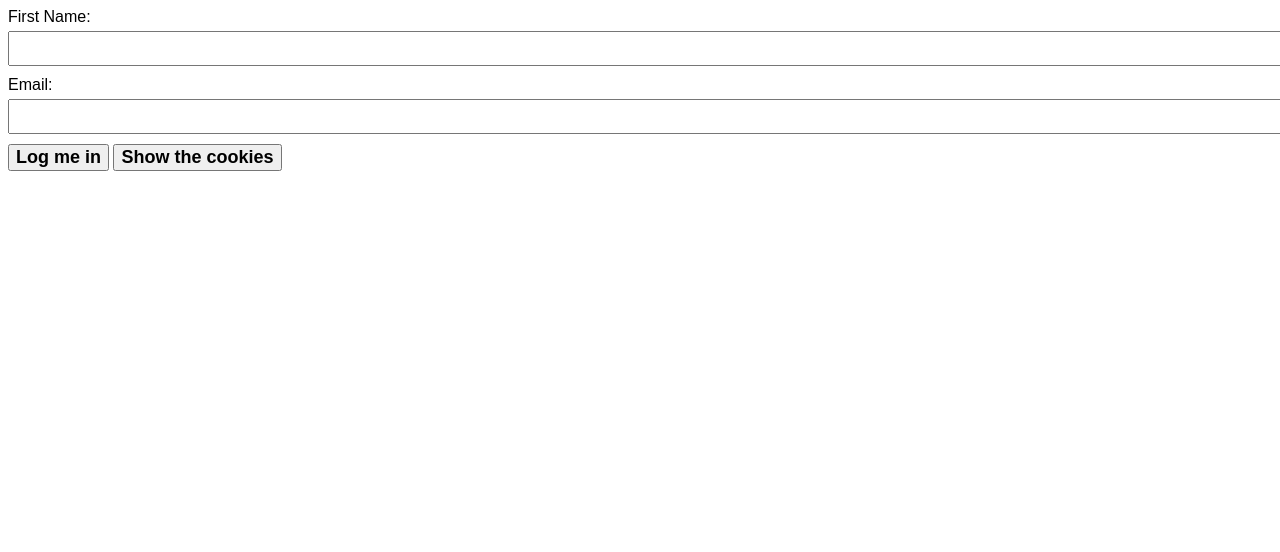
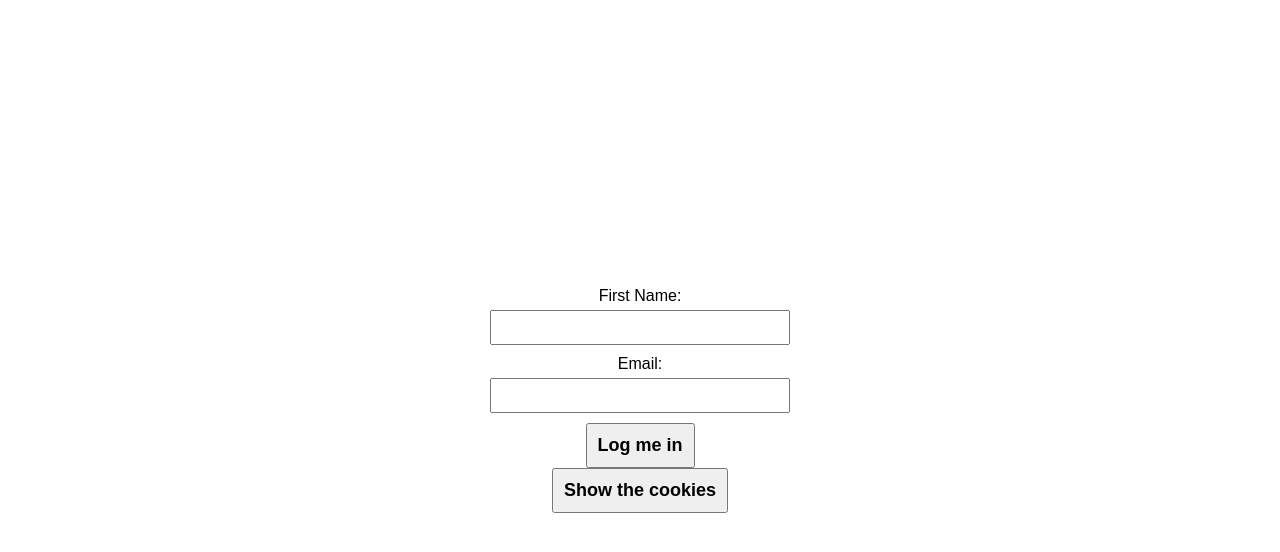
Before and after one commit to GustaveIR/alx_javascript, a website: page Cookies_local_storage/0-index.html in a window 1280 px wide. Drawn offline with Linux system fonts and the light colour scheme.

Commit message:
Cookies_local_storage

```diff
--- a/Cookies_local_storage/0-index.html
+++ b/Cookies_local_storage/0-index.html
@@ -8,6 +8,12 @@
   <style>
     body {
       font-family: Arial, sans-serif;
+      display: flex;
+      flex-direction: column;
+      align-items: center;
+      justify-content: center;
+      height: 100vh;
+      margin: 0;
     }
 
     label {
@@ -16,27 +22,27 @@
     }
 
     input {
-      width: 100%;
+      width: 300px;
       padding: 8px;
       margin-bottom: 10px;
+      box-sizing: border-box;
     }
 
     button {
       font-weight: bold;
       font-size: 18px;
+      padding: 10px;
     }
   </style>
 </head>
 
 <body>
-  <div>
-    <label for="firstname">First Name:</label>
-    <input type="text" id="firstname">
-  </div>
-  <div>
-    <label for="email">Email:</label>
-    <input type="text" id="email">
-  </div>
+  <label for="firstname">First Name:</label>
+  <input type="text" id="firstname">
+
+  <label for="email">Email:</label>
+  <input type="text" id="email">
+
   <button onclick="setCookies()">Log me in</button>
   <button onclick="showCookies()">Show the cookies</button>
   <script src="bundle.js"></script>
```
